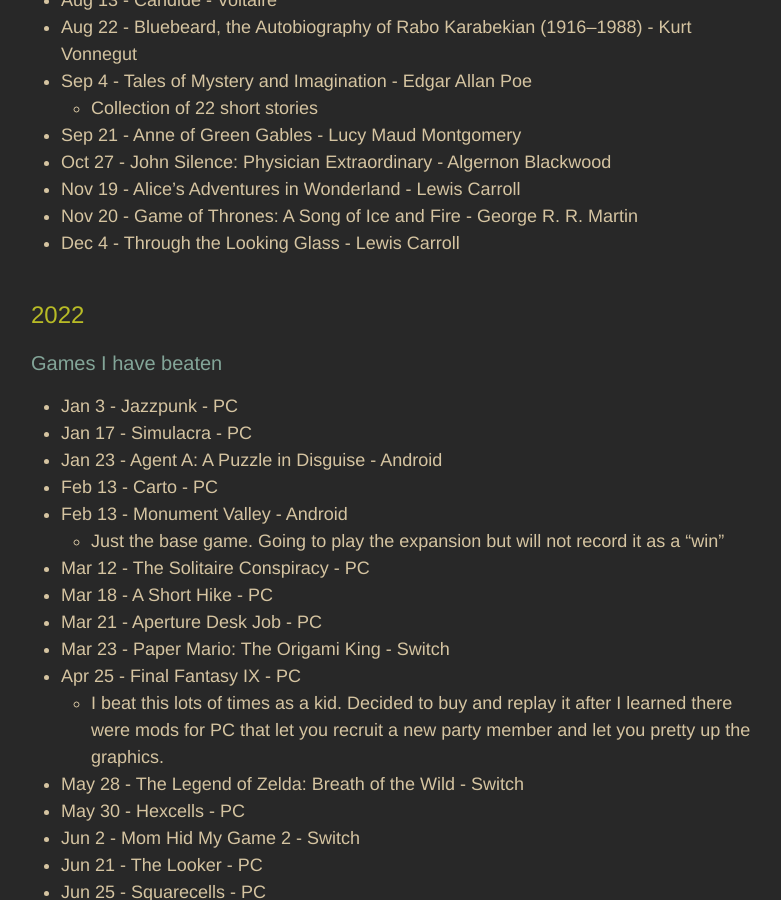
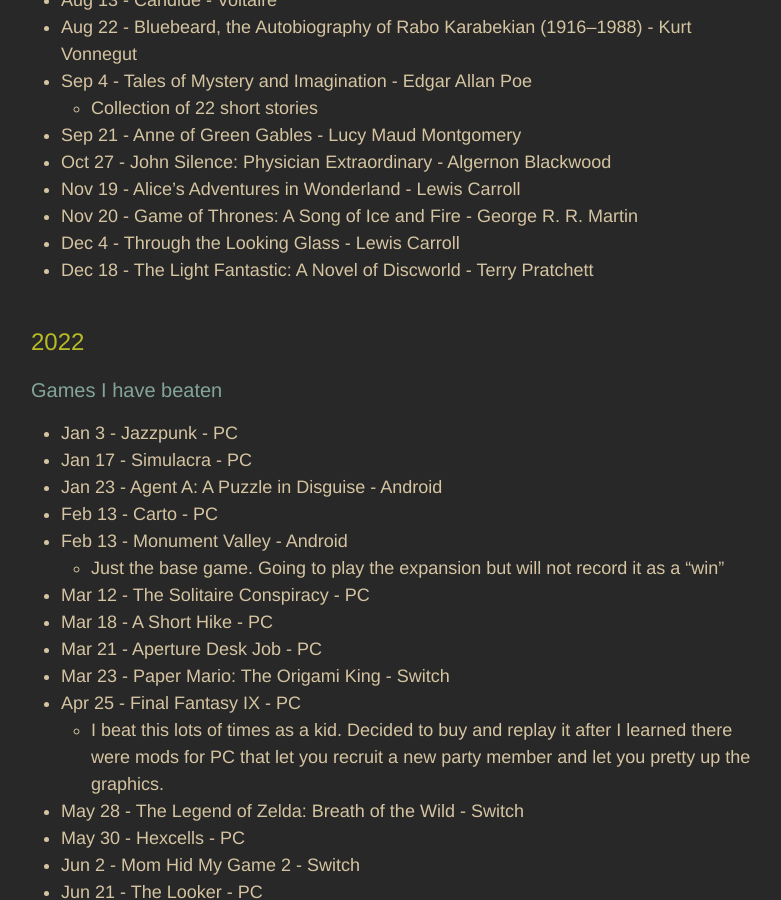
Before and after one commit to adkinsrs/sadkins_site, a Jekyll site: the page built from misc.md, in a window 1280 px wide and 900 px high, scrolled down 2063 px. Shown: the whole window, without its empty margins (239-1020 px from the left). Built offline with Jekyll 4.4.1, drawn with Linux system fonts in a browser that asks for light colours.

Commit message:
Read a book

```diff
--- a/misc.md
+++ b/misc.md
@@ -80,6 +80,7 @@
 * Nov 19 - Alice's Adventures in Wonderland - Lewis Carroll
 * Nov 20 - Game of Thrones: A Song of Ice and Fire - George R. R. Martin
 * Dec 4 - Through the Looking Glass - Lewis Carroll
+* Dec 18 - The Light Fantastic: A Novel of Discworld - Terry Pratchett
 
 ## 2022
 
```
